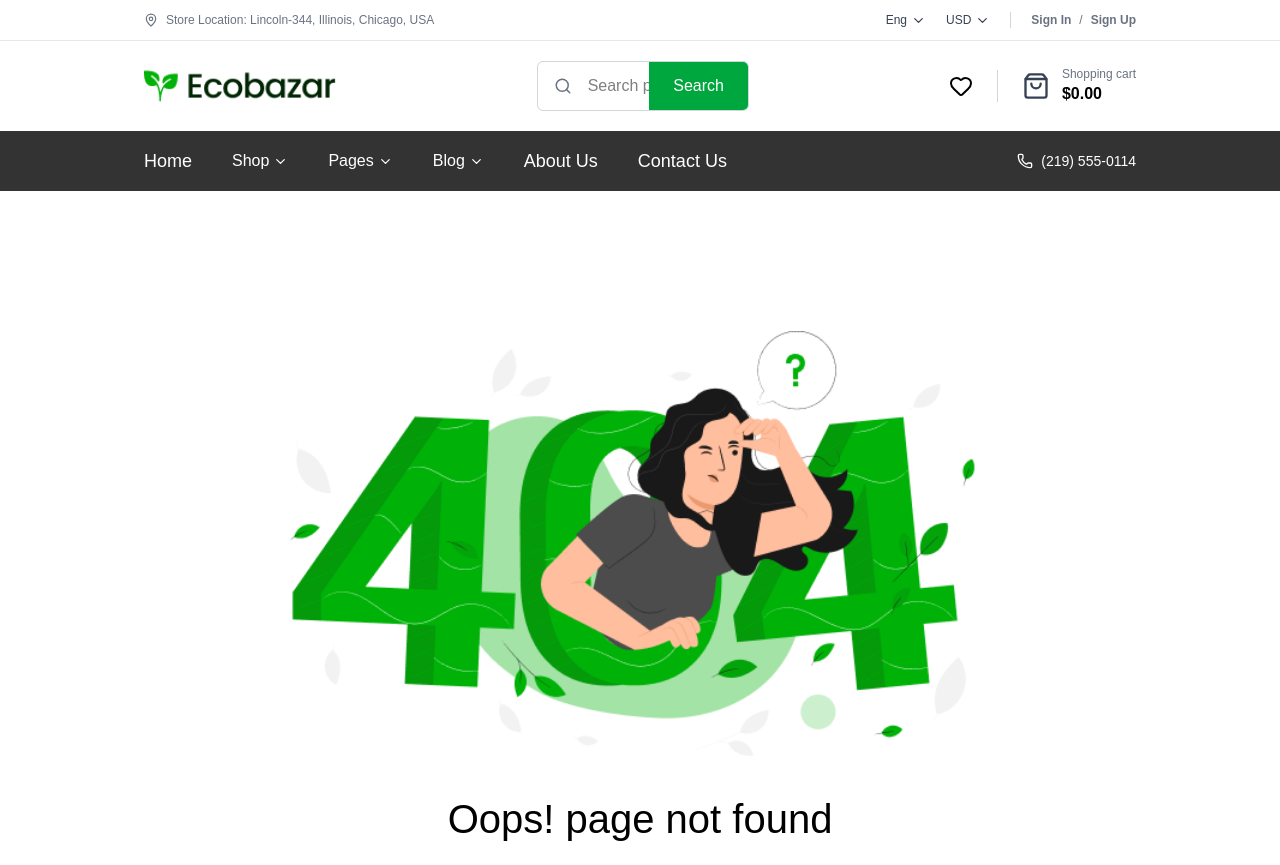
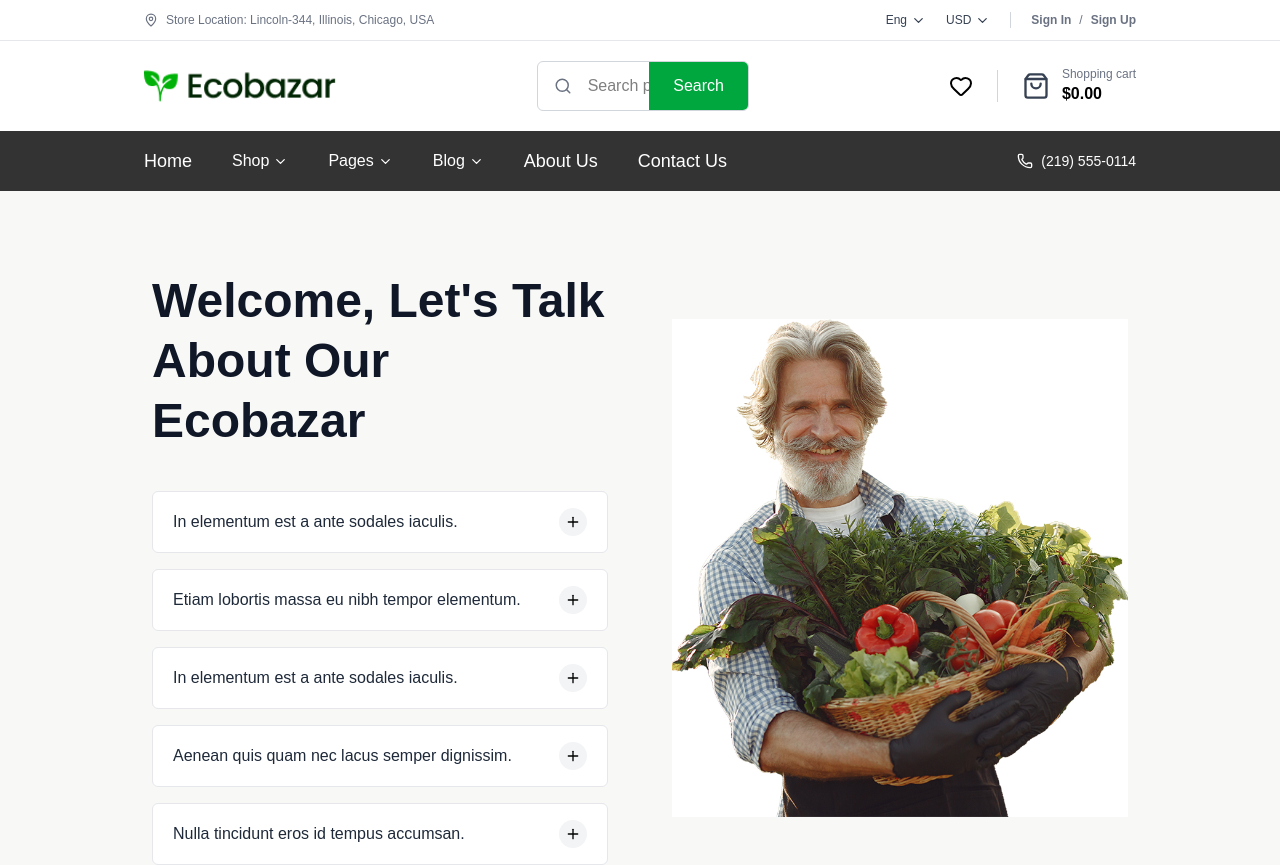
Before and after one commit to Riyadulislamratul/Eco_Bazar, a React (Vite) app: page /faq in a window 1280 px wide. Shown: the top 865 px of the page. Built offline with nearby package versions, Linux system fonts and the light colour scheme.

Commit message:
Faq Page added

```diff
--- a/src/App.jsx
+++ b/src/App.jsx
@@ -11,6 +11,7 @@ import Wishlist from "./pages/Wishlist";
 import Cart from "./pages/Cart";
 import Checkout from "./pages/Checkout";
 import OrderSuccess from "./pages/OrderSuccess";
+import FaqPage from "./pages/FaqPage";
 
 const router = createBrowserRouter([
   {
@@ -54,6 +55,10 @@ const router = createBrowserRouter([
         element: <OrderSuccess />,
       },
       {
+        path: "faq",
+        element: <FaqPage />,
+      },
+      {
         path: "*",
         element: <NotFoundPage />,
       },
--- /dev/null
+++ b/src/pages/FaqPage.jsx
@@ -0,0 +1,113 @@
+import { useState } from "react";
+import { Plus, Minus } from "lucide-react";
+import FarmerImage from "../assets/farmer.jpg";
+
+const faqs = [
+  {
+    question: "In elementum est a ante sodales iaculis.",
+    answer:
+      "Morbi porttitor ligula in nunc varius sagittis. Proin dui nisl, laoreet ut tempor ac, cursus vitae eros. Cras quis ultricies elit. Proin ac lectus arcu. Maecenas aliquet vel tellus at accumsan. Donec a eros non massa vulputate ornare. Vivamus ornare commodo ante, et commodo felis congue vitae.",
+  },
+  {
+    question: "Etiam lobortis massa eu nibh tempor elementum.",
+    answer:
+      "Lorem ipsum dolor sit amet, consectetur adipiscing elit. Integer nec odio. Praesent libero.",
+  },
+  {
+    question: "In elementum est a ante sodales iaculis.",
+    answer:
+      "Suspendisse potenti. Vivamus luctus urna sed urna ultricies ac tempor dui sagittis.",
+  },
+  {
+    question: "Aenean quis quam nec lacus semper dignissim.",
+    answer:
+      "Curabitur ullamcorper ultricies nisi. Nam eget dui. Etiam rhoncus.",
+  },
+  {
+    question: "Nulla tincidunt eros id tempus accumsan.",
+    answer:
+      "Donec vitae sapien ut libero venenatis faucibus. Nullam quis ante.",
+  },
+];
+
+export default function FaqPage() {
+  const [openIndex, setOpenIndex] = useState(null);
+
+  const toggle = (index) => {
+    setOpenIndex(openIndex === index ? null : index);
+  };
+
+  return (
+    <section className="bg-[#f8f8f6] py-20">
+      <div className="container mx-auto px-6 grid lg:grid-cols-2 gap-16 items-center">
+        {/* Left */}
+        <div>
+          <h2 className="text-5xl font-bold leading-tight text-gray-900 mb-10">
+            Welcome, Let's Talk
+            <br />
+            About Our Ecobazar
+          </h2>
+
+          <div className="space-y-4">
+            {faqs.map((faq, index) => (
+              <div
+                key={index}
+                className={`rounded-md overflow-hidden border transition-all duration-300 ${
+                  openIndex === index
+                    ? "border-green-300 bg-white"
+                    : "border-gray-200 bg-white"
+                }`}
+              >
+                <button
+                  onClick={() => toggle(index)}
+                  className="w-full flex justify-between items-center px-5 py-4 text-left"
+                >
+                  <span
+                    className={`font-medium ${
+                      openIndex === index
+                        ? "text-green-600"
+                        : "text-gray-800"
+                    }`}
+                  >
+                    {faq.question}
+                  </span>
+
+                  <span className="w-7 h-7 rounded-full bg-gray-100 flex items-center justify-center">
+                    {openIndex === index ? (
+                      <Minus size={16} />
+                    ) : (
+                      <Plus size={16} />
+                    )}
+                  </span>
+                </button>
+
+                <div
+                  className={`grid transition-all duration-300 ease-in-out ${
+                    openIndex === index
+                      ? "grid-rows-[1fr]"
+                      : "grid-rows-[0fr]"
+                  }`}
+                >
+                  <div className="overflow-hidden">
+                    <div className="px-5 pb-5 text-gray-500 text-sm leading-7">
+                      {faq.answer}
+                    </div>
+                  </div>
+                </div>
+              </div>
+            ))}
+          </div>
+        </div>
+
+        {/* Right */}
+        <div className="flex justify-center">
+          <img
+            src={FarmerImage}
+            alt="Farmer"
+            className="max-h-[600px] object-contain"
+          />
+        </div>
+      </div>
+    </section>
+  );
+}
```
Also changed, not shown: src/assets/farmer.jpg (added).
